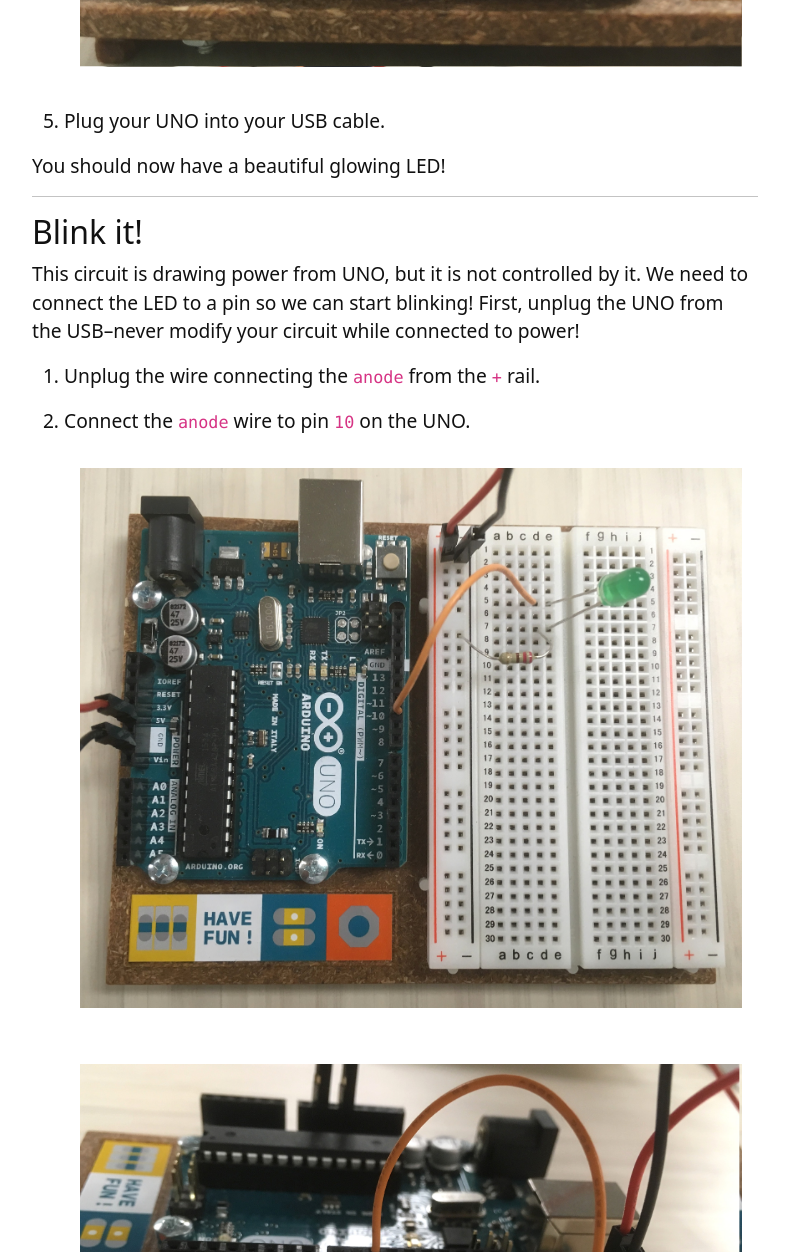
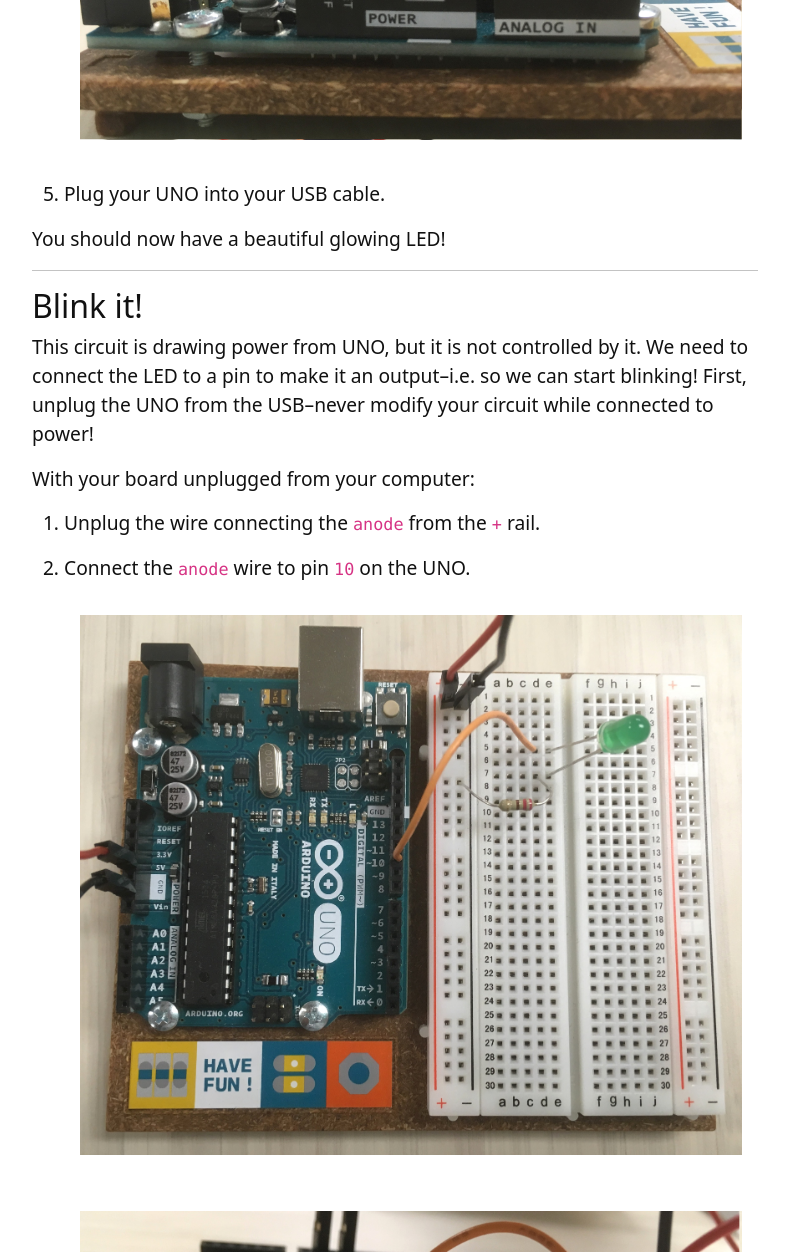
Before and after one commit to evanwill/hello-arduino-b, a Jekyll site: the page built from content/3-circuit.md, in a window 1280 px wide and 1400 px high, scrolled down 3408 px, cut to the strip 0-1252 px from the top of the window. Shown: the whole strip, without its empty margins (245-1034 px from the left). Built offline with Jekyll 4.4.1, drawn with Linux system fonts in a browser that asks for light colours; some of the changed text lies outside the part shown.

Commit message:
blink updates

````diff
--- a/content/3-circuit.md
+++ b/content/3-circuit.md
@@ -8,17 +8,19 @@ description: Building on our `Blink` skillz, lets build a LED circuit and contro
 
 For this project you will need a breadboard, some jumper wires, a 220 *or* 330 ohm resistor, and an LED.
 
-{% include gallery-figure.html alt="led" img="led1.jpg" %}
+{% include gallery-figure.html alt="An UNO board with some jumper wires, multi-colored LEDs, and resistors" img="led1.jpg" %}
 
 {% capture led %}
 *Know your LED:* the longer leg is the `anode` and connects to positive voltage, i.e. `+` or `5V`; the short leg is the `cathode` and connects to ground, i.e. `-` or `GND`.
 
-*Know your Resistor:* resistors are marked by color bands, but they are often hard to read - you can check them with a [multimeter](https://learn.sparkfun.com/tutorials/how-to-use-a-multimeter).
-{% endcapture %}{% include card.html text=led %}
+*Know your Resistor:* resistors are marked by color bands, but they are often hard to read - you can check them with a [multimeter](https://docs.arduino.cc/learn/electronics/multimeter-basics).
+{% endcapture %}{% include card.html text=led extra-class="border-primary" %}
 
 ## First Circuit
 
-1. Gently push the legs of your LED into two different rows on the breadboard. Remember which one is the long leg!
+With your board unplugged from your computer, start building a circuit on the breadboard:
+
+1. Gently push the legs of your LED into two different rows on the breadboard. Remember which one is the long leg (anode)!
     {% include gallery-figure.html alt="LED legs added to breadboard rows 5 and 7" img="led2.jpg" %}
 2. Connect the LED `cathode` (short leg) to `GND` by inserting the legs of a 220 ohm resistor into the row and the `-` Rail.
     {% include gallery-figure.html alt="220 ohm resistor added to breadboard connecting LED cathode to GND rail" img="led3.jpg" %}
@@ -42,8 +44,10 @@ You should now have a beautiful glowing LED!
 ## Blink it!
 
 This circuit is drawing power from UNO, but it is not controlled by it.
-We need to connect the LED to a pin so we can start blinking!
+We need to connect the LED to a pin to make it an output--i.e. so we can start blinking!
 First, unplug the UNO from the USB--never modify your circuit while connected to power!
+
+With your board unplugged from your computer:
 
 1. Unplug the wire connecting the `anode` from the `+` rail.
 
@@ -53,7 +57,7 @@ First, unplug the UNO from the USB--never modify your circuit while connected to
 
     {% include gallery-figure.html alt="side view showing pin 10 on UNO" img="led8.jpg" %}
 
-3. On the IDE `Blink` sketch, replace `LED_BUILTIN` with `10`. The basic code should look like:
+3. On the IDE "Blink" sketch, replace `LED_BUILTIN` with `10`. The basic code should look like:
 
    ```
    void setup() {
````
Also changed, not shown: images/arduinoIDE2.png (added).
